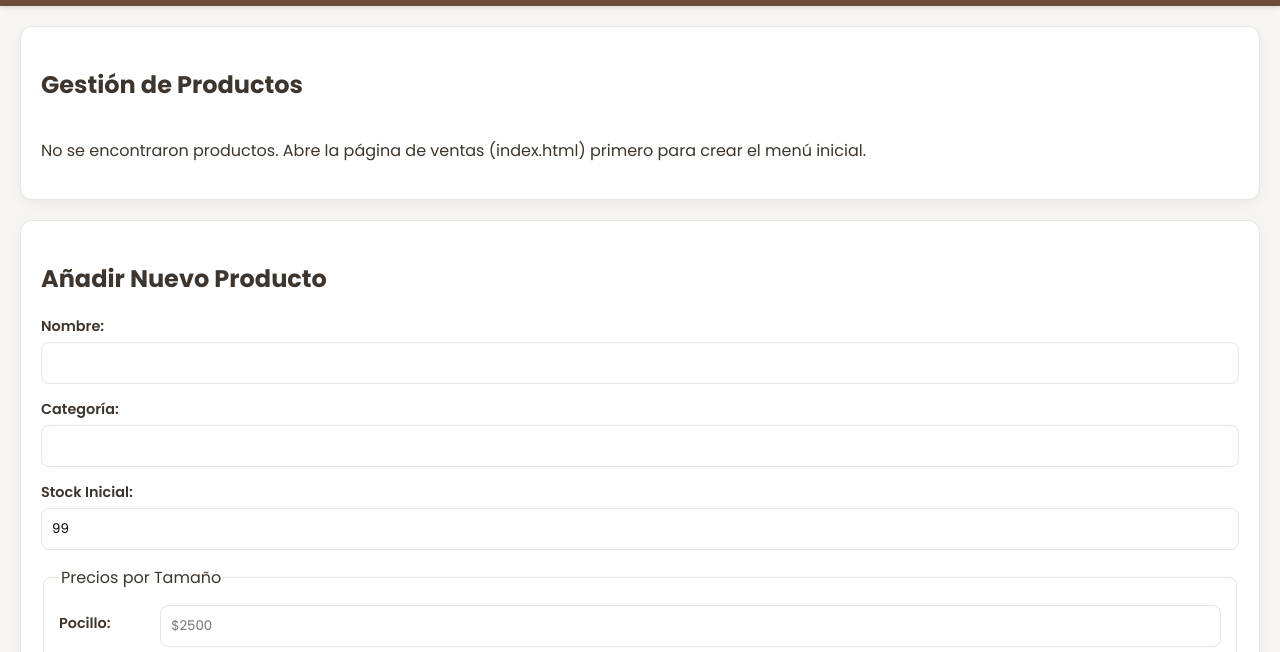
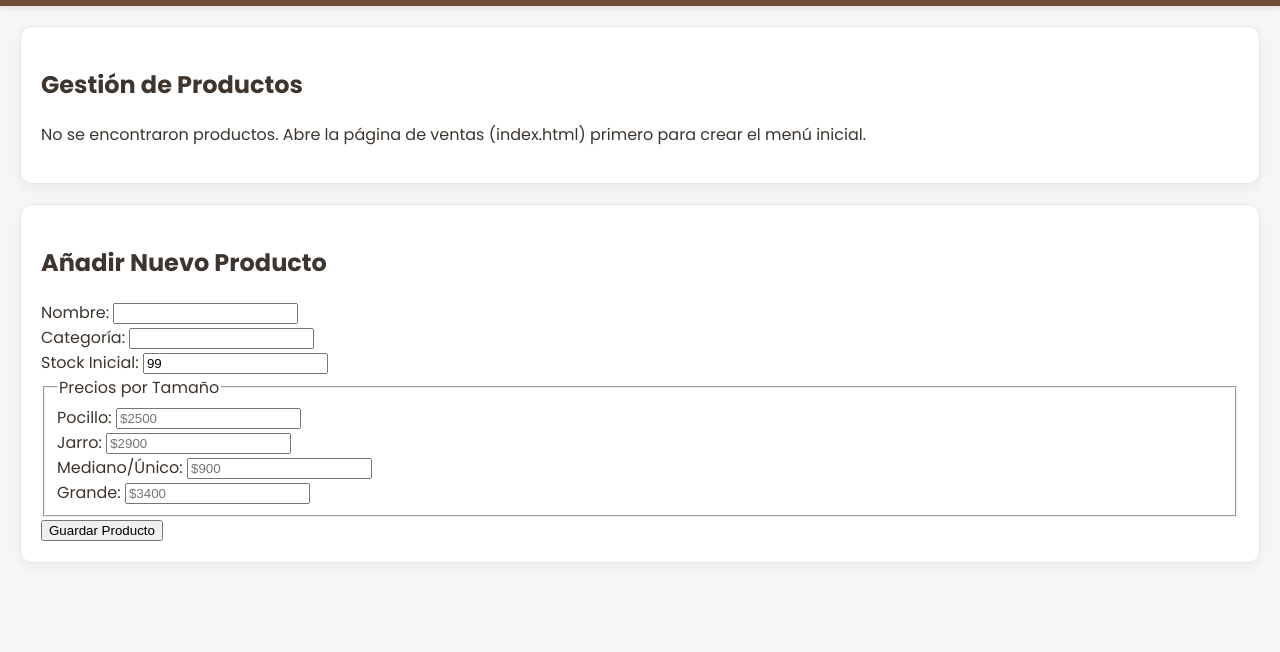
Before and after one commit to santiagogiuggia/ziba, a plain HTML site: page admin.html in a window 1280 px wide. Shown: the part 109-761 px from the top of the page. Drawn offline with Linux system fonts and the light colour scheme.

Commit message:
Update admin.html

```diff
--- a/admin.html
+++ b/admin.html
@@ -7,10 +7,7 @@
     <link rel="preconnect" href="https://fonts.googleapis.com">
     <link rel="preconnect" href="https://fonts.gstatic.com" crossorigin>
     <link href="https://fonts.googleapis.com/css2?family=Poppins:wght@400;500;600;700&display=swap" rel="stylesheet">
-
     <link rel="stylesheet" href="style.css">
-
-    <link rel="stylesheet" href="styleadmin.css">
 </head>
 <body>
     <header>
```
